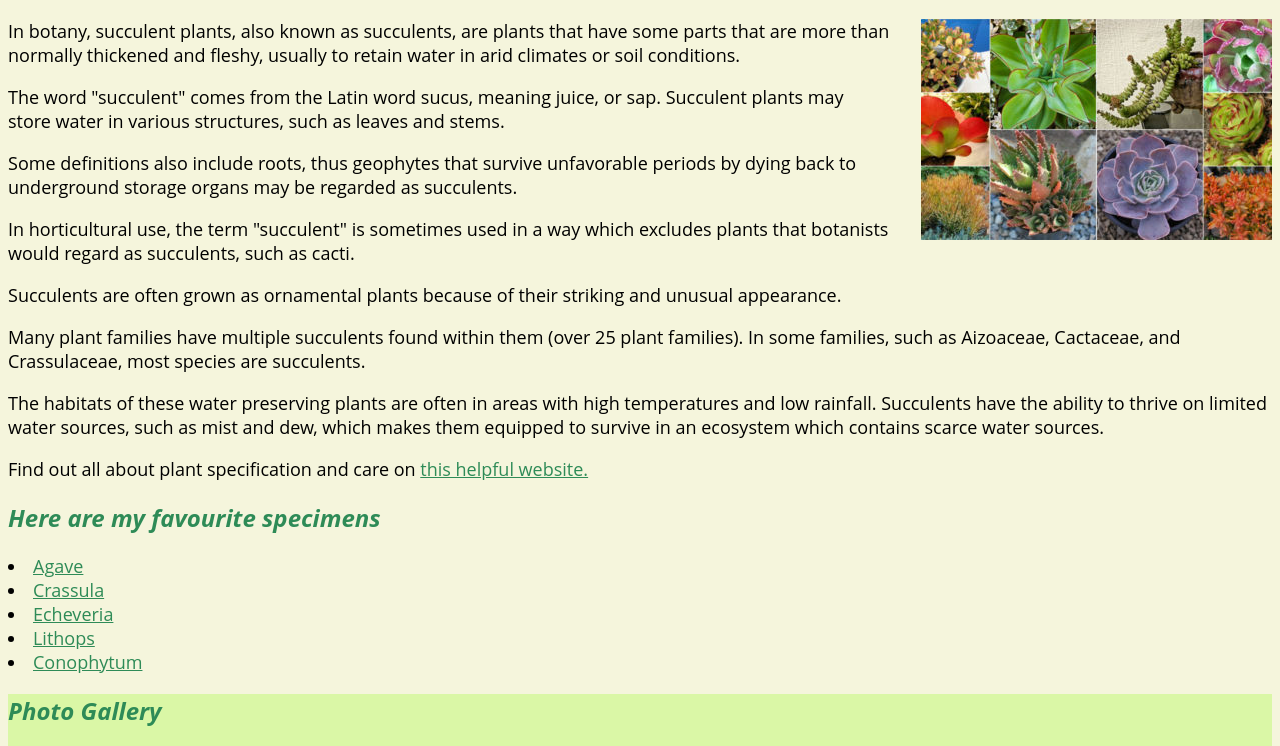
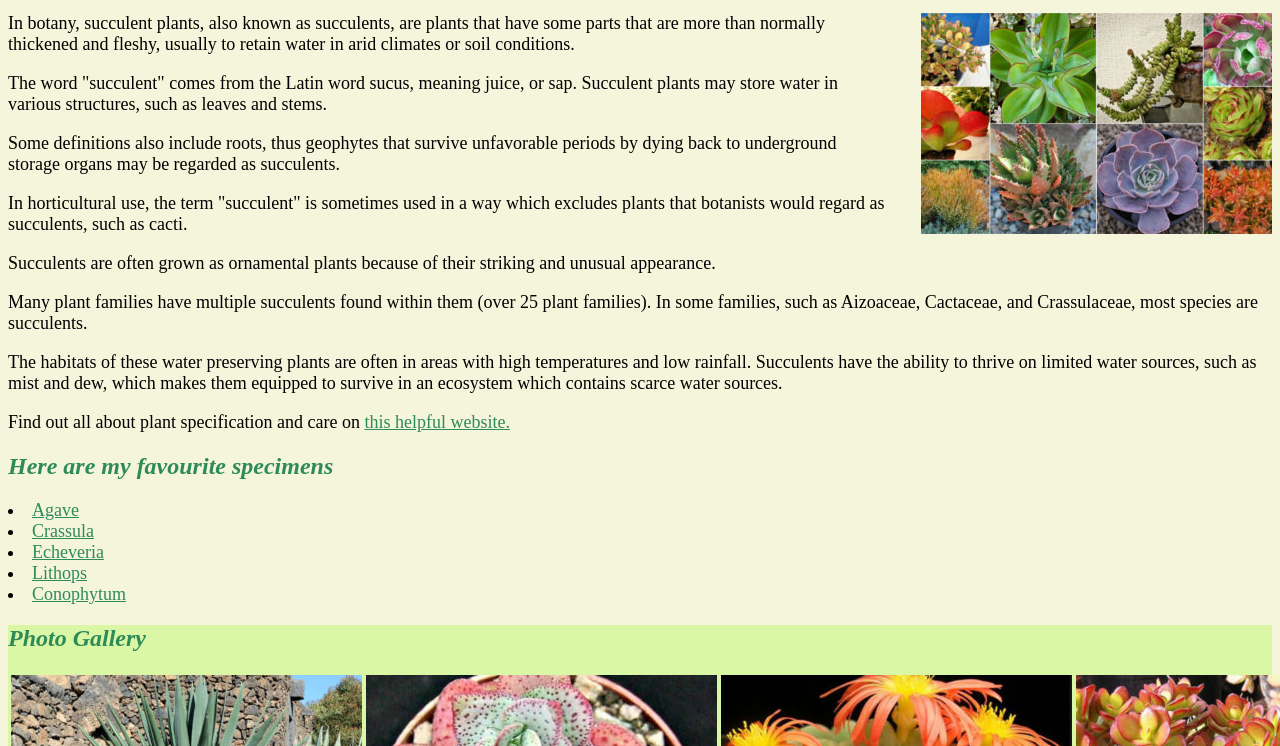
Before and after one commit to KatjaWache/DevProject, a plain HTML site: page index.html in a window 1280 px wide. Shown: the part 127-873 px from the top of the page. Drawn offline with Linux system fonts and the light colour scheme; files whose address does not match are found by name.

Commit message:
updated font

```diff
--- a/Resources/CSS/index.css
+++ b/Resources/CSS/index.css
@@ -1,5 +1,5 @@
 * {
-  font-family: "Open Sans", sans-serif;
+  font-family: "Ultra",
 }
 
 
@@ -20,6 +20,7 @@ h2 {
 
 p,
 li {
+  font-family: SLABO 13PX;
   font-size: 18px;
 }
 
```
